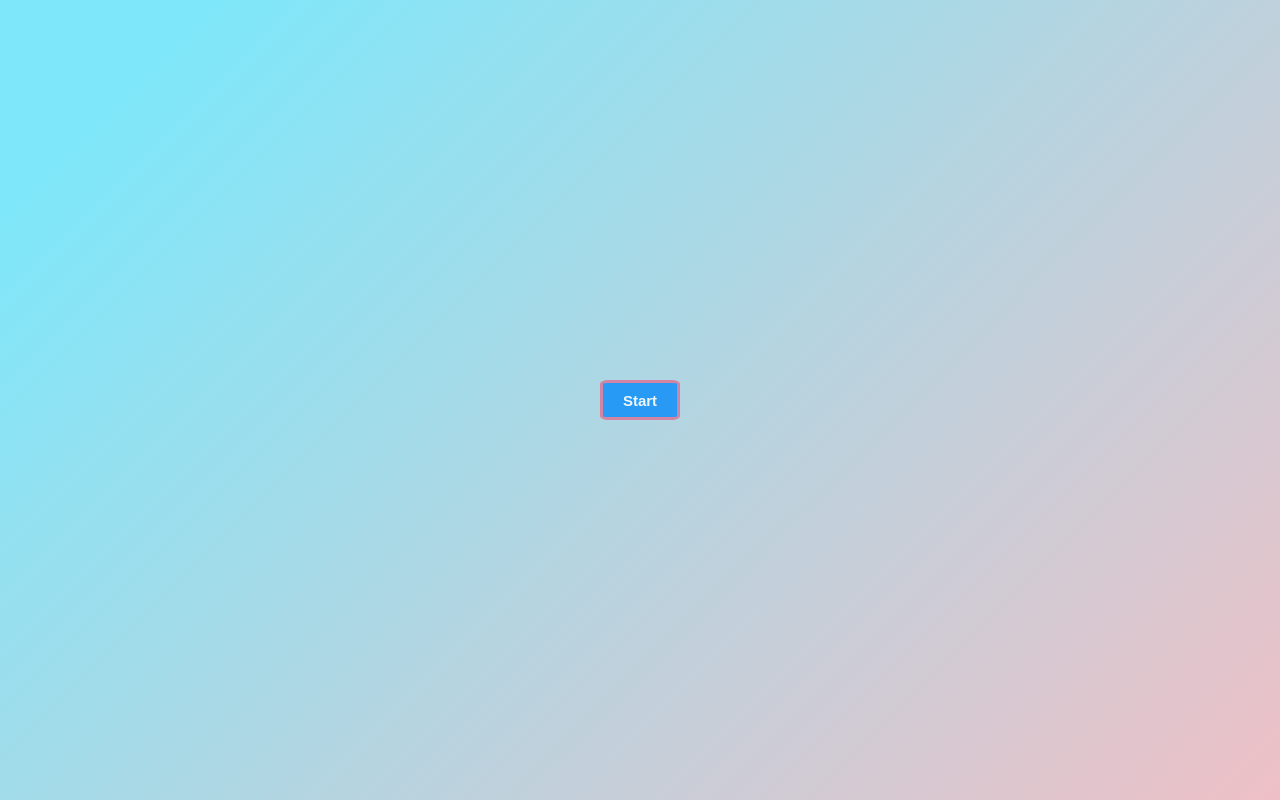
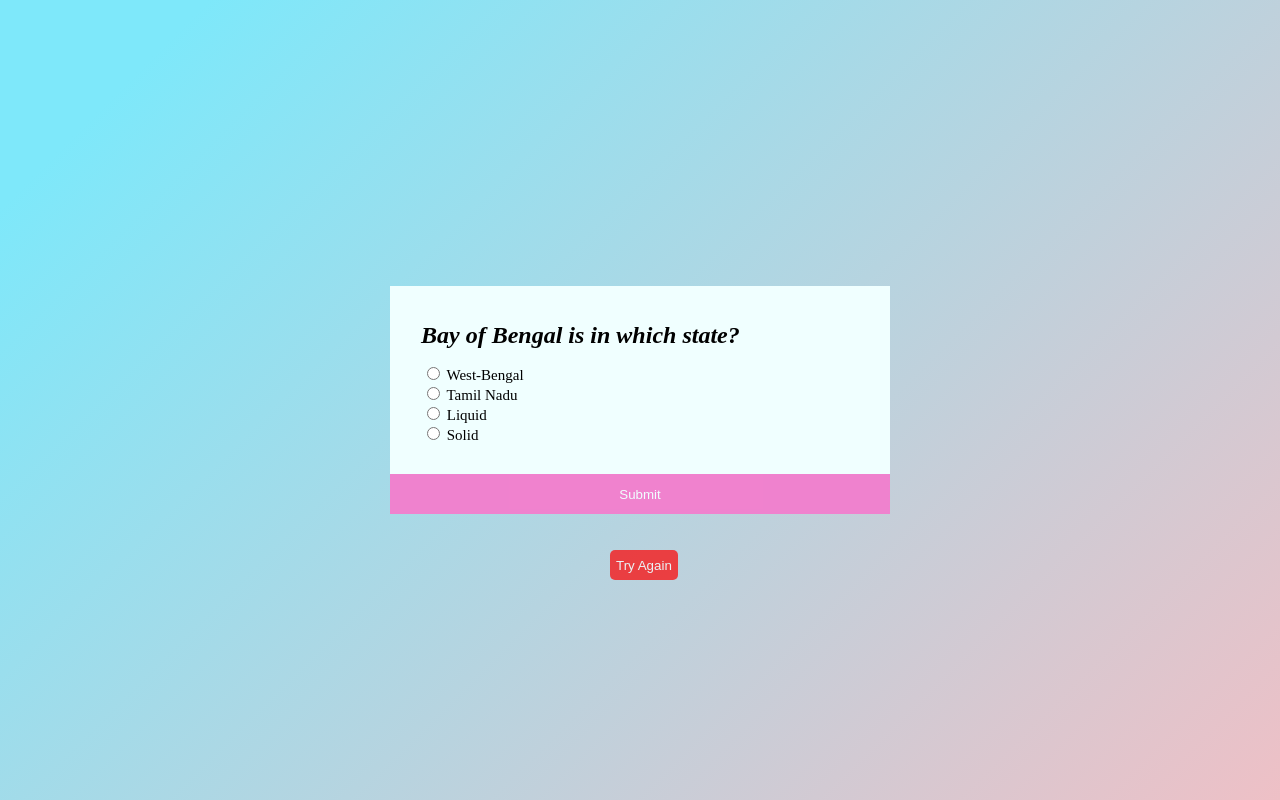
Before and after one commit to pinkpelagic/quiz_app, a plain HTML site: page index.html in a window 1280 px wide. Drawn offline with Linux system fonts and the light colour scheme.

Commit message:
changes in files

```diff
--- a/index.html
+++ b/index.html
@@ -4,11 +4,34 @@
         <meta name="viewport" content="width=devide-width, initial-scale=1.0" />
         <title>Quiz</title>
         <link rel="stylesheet" href="styles.css" />
-
+        <script src="script.js" defer></script>
     </head>
     <body>
-        <div>
-            <button  id="start-btn" onclick="window.location.href='/main.html'">Start</button>
+        <div class="quiz-container" id="quiz">
+            <h2 id="question">Let's Play</h2>
+            <ul>
+                <li>
+                    <input type="radio" id="a" name="answer" class="answer"/>
+                    <label id="a_text" for="a">Question</label>
+                </li>
+                <li>
+                    <input type="radio" id="b" name="answer" class="answer"/>
+                    <label id="b_text" for="b">Question</label>
+                </li>
+                <li>
+                    <input type="radio" id="c" name="answer" class="answer"/>
+                    <label id="c_text" for="c">Question</label>
+                </li>
+                <li>
+                    <input type="radio" id="d" name="answer" class="answer"/>
+                    <label id="d_text" for="d">Question</label>
+                </li>
+            </ul>
+            <button id="submit-ans" class="button-submit">Submit</button>
+
+        </div>
+        <div id = "try">
+            <button onclick="sample()" class="btn-reload">Try Again</button>
         </div>
     </body>
 </html>
```
Also changed, not shown: main.html (deleted, +0 -37 lines).
